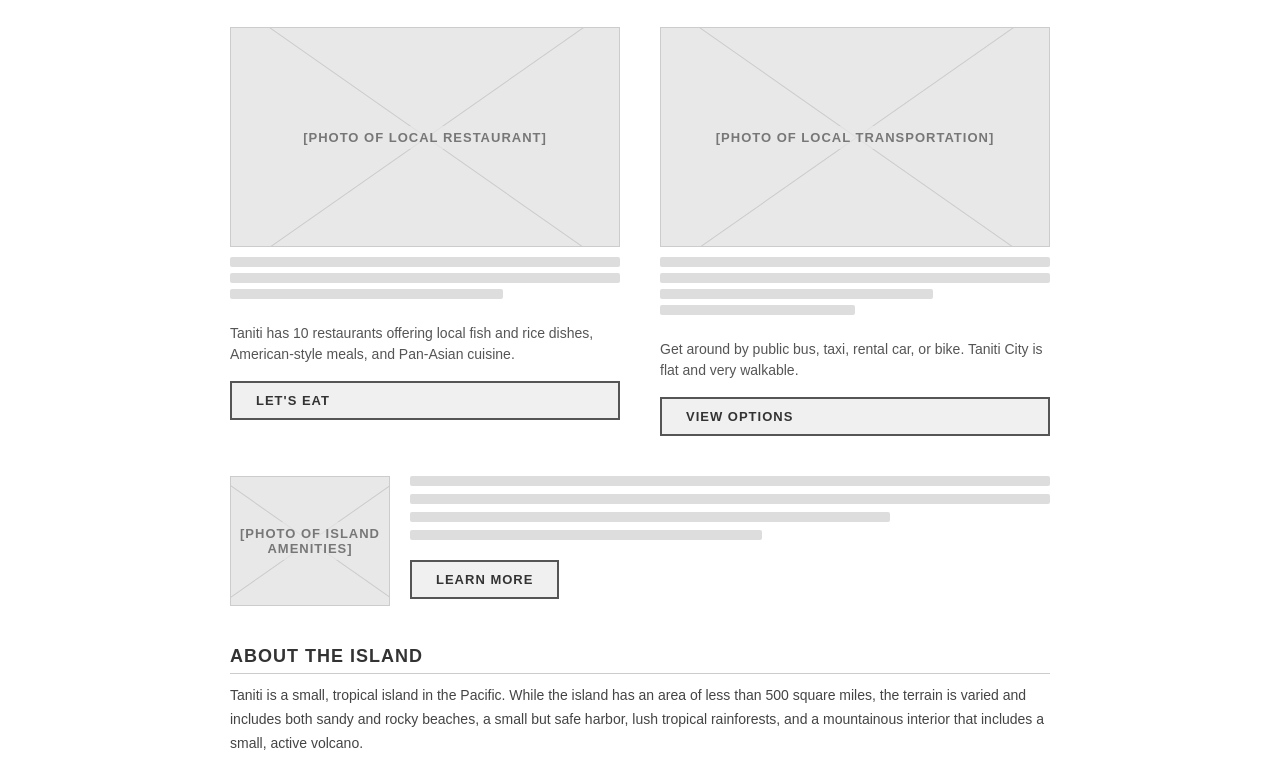
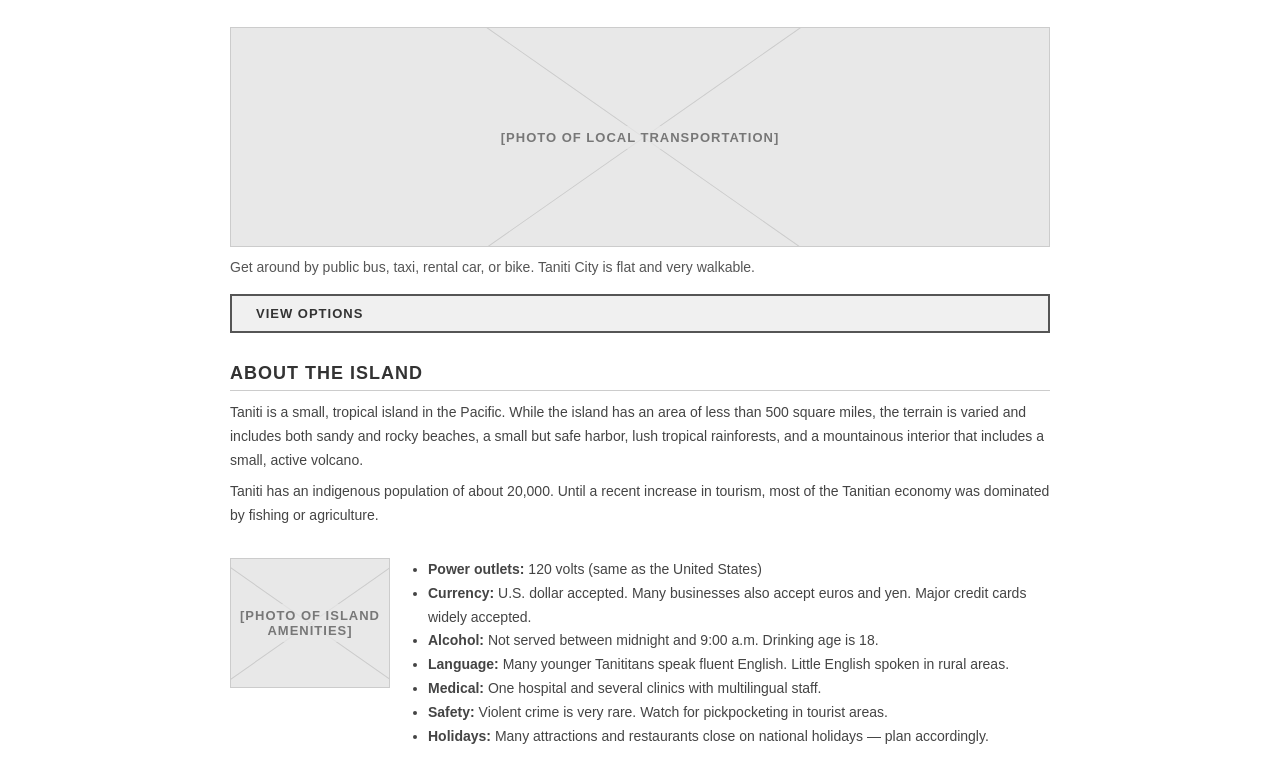
Before and after one commit to mariavero-brito/d479-mariavero-brito, a plain HTML site: page about.html in a window 1280 px wide. Shown: the part 184-941 px from the top of the page. Drawn offline with Linux system fonts and the light colour scheme.

Commit message:
Remove restaurant card, replace amenities placeholder lines with real content

```diff
--- a/about.html
+++ b/about.html
@@ -31,56 +31,16 @@
     <!-- Main Content -->
     <div class="content">
 
-        <!-- Restaurants and Local Transportation (top two cards) -->
-        <div class="two-col">
-
-            <div class="card">
-                <div class="img-placeholder img-large">
-                    <span>[PHOTO OF LOCAL RESTAURANT]</span>
-                </div>
-                <div class="card-lines">
-                    <div class="line"></div>
-                    <div class="line"></div>
-                    <div class="line short"></div>
-                </div>
-                <p>
-                    Taniti has 10 restaurants offering local fish and rice dishes,
-                    American-style meals, and Pan-Asian cuisine.
-                </p>
-                <a href="#restaurants" class="btn">Let's Eat</a>
-            </div>
-
-            <div class="card">
+        <!-- Local Transportation -->
+        <div class="card" style="margin-bottom: 30px;">
             <div class="img-placeholder img-large">
                 <span>[PHOTO OF LOCAL TRANSPORTATION]</span>
             </div>
-                <div class="card-lines">
-                    <div class="line"></div>
-                    <div class="line"></div>
-                    <div class="line short"></div>
-                    <div class="line shorter"></div>
-                </div>
-                <p>
+            <p style="margin-top: 10px;">
                 Get around by public bus, taxi, rental car, or bike.
                 Taniti City is flat and very walkable.
             </p>
-                <a href="stay.html#transport-info" class="btn">View Options</a>
-            </div>
-
-        </div>
-
-        <!-- Amenities (side card layout) -->
-        <div class="side-card">
-            <div class="img-placeholder img-small">
-                <span>[PHOTO OF ISLAND AMENITIES]</span>
-            </div>
-            <div class="side-text">
-                <div class="line"></div>
-                <div class="line"></div>
-                <div class="line short"></div>
-                <div class="line shorter"></div>
-                <a href="#amenities" class="btn">Learn More</a>
-            </div>
+            <a href="stay.html" class="btn">View Options</a>
         </div>
 
         <!-- About the Island -->
@@ -98,18 +58,23 @@
             </p>
         </div>
 
-        <!-- Amenities -->
-        <div class="about-text" id="amenities">
-            <h2>Amenities &amp; Visitor Information</h2>
-            <ul>
+        <!-- Amenities (side card layout) -->
+        <div class="side-card">
+            <div class="img-placeholder img-small">
+                <span>[PHOTO OF ISLAND AMENITIES]</span>
+            </div>
+            <div class="side-text">
+                <ul style="font-size: 14px; line-height: 1.7; color: #444; padding-left: 18px;">
                     <li><strong>Power outlets:</strong> 120 volts (same as the United States)</li>
-                <li><strong>Currency:</strong> Taniti uses the U.S. dollar. Many businesses also accept euros and yen. Several banks facilitate currency exchange, and many businesses accept major credit cards.</li>
-                <li><strong>Alcohol:</strong> Not allowed to be served or sold between midnight and 9:00 a.m. The drinking age is 18 (not strictly enforced).</li>
-                <li><strong>Language:</strong> Many younger Tanititans speak fluent English. Very little English is spoken in rural areas.</li>
-                <li><strong>Medical:</strong> There is one hospital and several clinics. The hospital has many multilingual employees.</li>
-                <li><strong>Safety:</strong> Violent crime is very rare, but as tourism increases there are more reports of pickpocketing and petty crime.</li>
-                <li><strong>Holidays:</strong> Taniti enjoys a large number of national holidays. Many tourist attractions and restaurants will be closed on holidays, so visitors should plan accordingly.</li>
+                    <li><strong>Currency:</strong> U.S. dollar accepted. Many businesses also accept euros and yen. Major credit cards widely accepted.</li>
+                    <li><strong>Alcohol:</strong> Not served between midnight and 9:00 a.m. Drinking age is 18.</li>
+                    <li><strong>Language:</strong> Many younger Tanititans speak fluent English. Little English spoken in rural areas.</li>
+                    <li><strong>Medical:</strong> One hospital and several clinics with multilingual staff.</li>
+                    <li><strong>Safety:</strong> Violent crime is very rare. Watch for pickpocketing in tourist areas.</li>
+                    <li><strong>Holidays:</strong> Many attractions and restaurants close on national holidays — plan accordingly.</li>
                 </ul>
+                <a href="#amenities" class="btn">Learn More</a>
+            </div>
         </div>
 
     </div>
```
Lines whose indentation alone changed are shown as unchanged.
